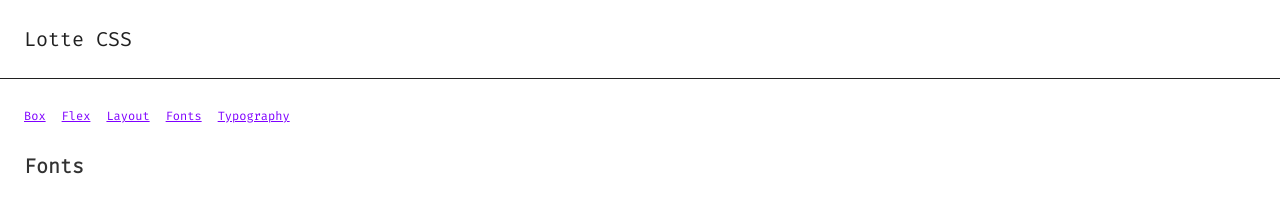
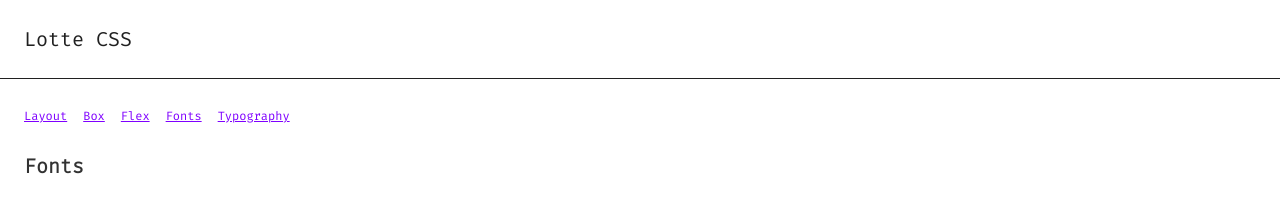
Before and after one commit to pentacleai/pentaclecss, a React (Create React App) app: page /#/fonts in a window 1280 px wide. Shown: the top 198 px of the page. Built offline with nearby package versions, Linux system fonts and the light colour scheme.

Commit message:
CF - move layout page

```diff
--- a/src/components/navigation.js
+++ b/src/components/navigation.js
@@ -5,9 +5,9 @@ class Navigation extends Component {
     render() {
         return <nav>
             <ul className={"nav-content"}>
+                <li><Link to="/layout">Layout</Link></li>
                 <li><Link to="/box">Box</Link></li>
                 <li><Link to="/flex">Flex</Link></li>
-                <li><Link to="/layout">Layout</Link></li>
                 <li><Link to="/fonts">Fonts</Link></li>
                 <li><Link to="/typography">Typography</Link></li>
             </ul>
```
